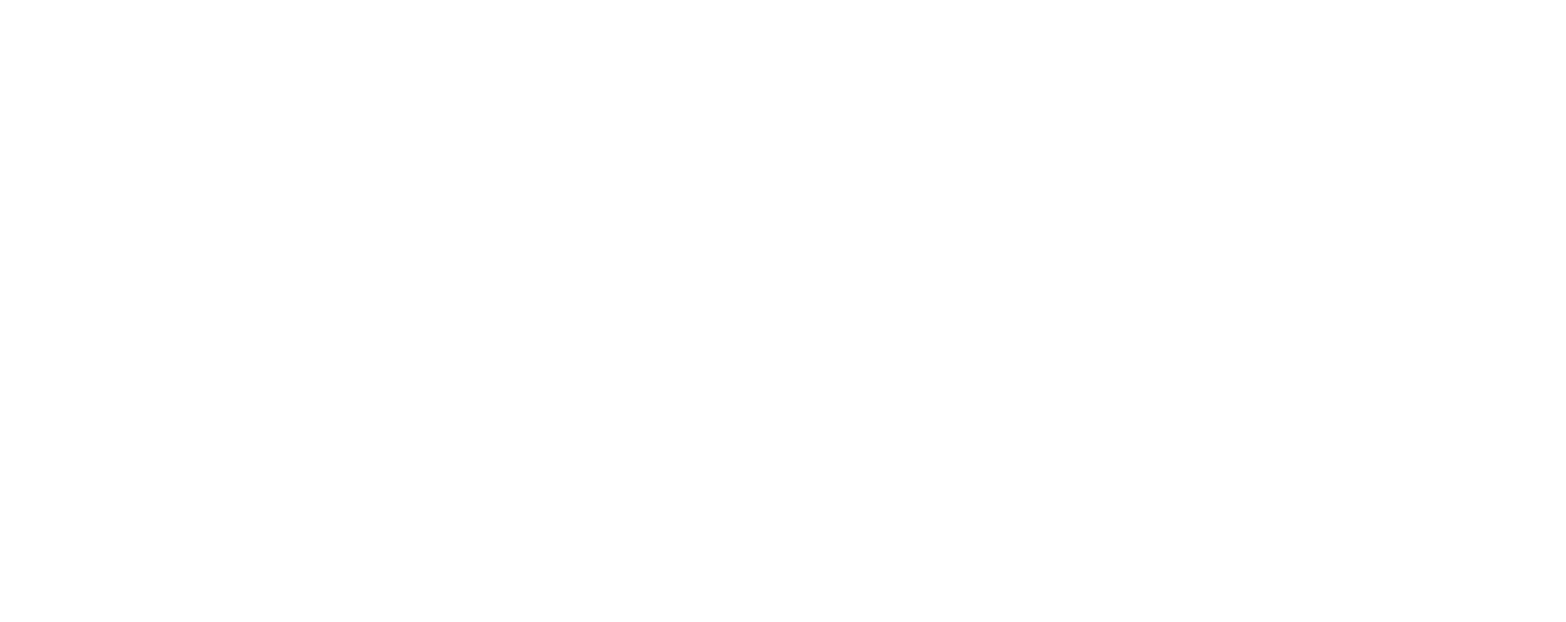
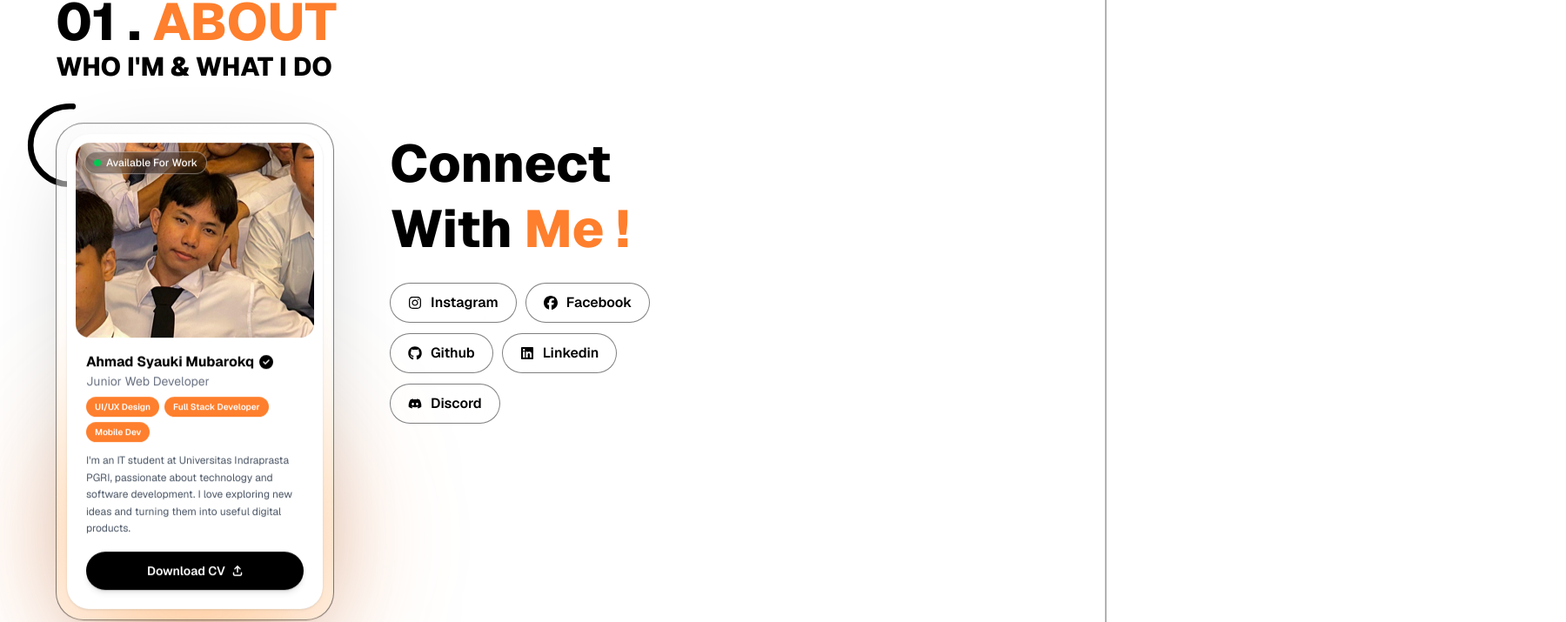
Before and after one commit to AhmadSyaukiM/first-app-netxjs, a Next.js app: page / in a window 1280 px wide. Shown: the part 1173-1888 px from the top of the page at 87% size, 1800 px wide, since content can reach past the window. Before the commit the page ends 1072 px from the top, so only its background shows below. Built offline with nearby package versions, Linux system fonts and the light colour scheme.

Commit message:
adding about page and marquee

```diff
--- a/app/globals.css
+++ b/app/globals.css
@@ -11,6 +11,7 @@
 
 body {
   cursor: url('/images/1.png') 0 0, auto;
+  overflow-x: hidden;
 }
 
 button,
--- a/app/page.tsx
+++ b/app/page.tsx
@@ -1,12 +1,17 @@
 import Hero from "@/components/sections/Hero";
 import MarqueeDivider from "@/components/sections/MarqueeDivider";
+import About from "@/components/sections/About";
+import Logo from "@/components/ui/Logo";
 
 export default function Home() {
   return (
-    <>
-      <Hero />
+    <div className="relative">
+      <Logo />
+      <div id="home">
+        <Hero />
+      </div>
       <MarqueeDivider />
-      {/* nanti section About taruh di sini */}
-    </>
+      <About />
+    </div>
   );
 }
--- a/components/layout/Navbar.tsx
+++ b/components/layout/Navbar.tsx
@@ -10,11 +10,11 @@
 import ContactIcon from "@/components/icons/ContactIcon";
 
 const NAV_ITEMS = [
-  { icon: HomeIcon, label: "Home" },
-  { icon: AboutIcon, label: "About" },
-  { icon: CareerIcon, label: "Career" },
-  { icon: ProjectIcon, label: "Project" },
-  { icon: ContactIcon, label: "Contact" },
+  { icon: HomeIcon, label: "Home", id: "home" },
+  { icon: AboutIcon, label: "About", id: "about" },
+  { icon: CareerIcon, label: "Career", id: "career" },
+  { icon: ProjectIcon, label: "Project", id: "project" },
+  { icon: ContactIcon, label: "Contact", id: "contact" },
 ];
 
 export default function Navbar() {
@@ -72,8 +72,11 @@
             ref={(el) => {
               itemRefs.current[idx] = el;
             }}
-            onClick={() => setActive(idx)}
-            aria-label={item.label}
+              onClick={() => {
+                setActive(idx);
+                document.getElementById(item.id)?.scrollIntoView({ behavior: "smooth", block: "start" });
+              }}
+              aria-label={item.label}
             // lebar/padding TANPA transisi CSS -> berubah instan, biar getBoundingClientRect
             // selalu baca ukuran final, bukan ukuran di tengah animasi
             className={`group relative z-10 flex h-11 shrink-0 items-center justify-center
--- /dev/null
+++ b/components/sections/About.tsx
@@ -0,0 +1,49 @@
+import FadeIn from "@/components/ui/FadeIn";
+import ProfileCard from "@/components/ui/ProfileCard";
+import ConnectPanel from "@/components/ui/ConnectPanel";
+
+const TOP_LINE_WIDTH = 1800;
+const VERTICAL_LINE_LEFT = 1270;   // posisi horizontal garis vertikal (px dari kiri)
+const VERTICAL_LINE_HEIGHT = 838; // tinggi garis vertikal (px)
+
+export default function About() {
+  return (
+    <section id="about" className="relative px-6 py-16 sm:py-24">
+      <div aria-hidden className="pointer-events-none absolute inset-0 z-0">
+        <div
+          className="absolute left-0 top-10 h-[1.5px] bg-black/30"
+          style={{ width: TOP_LINE_WIDTH }}
+        />
+        <div
+          className="absolute top-10 w-[1.5px] bg-black/30"
+          style={{ left: VERTICAL_LINE_LEFT, height: VERTICAL_LINE_HEIGHT }}
+        />
+        <div
+          className="absolute bottom-10 h-[1.5px] w-screen -translate-x-1/2 bg-black/30"
+          style={{ left: "50%" }}
+        />
+      </div>
+
+      <div className="relative z-10 mx-auto max-w-6xl">
+        <FadeIn>
+          <p className="text-3xl font-extrabold text-black sm:text-6xl">
+            01 . <span className="text-primary">ABOUT</span>
+          </p>
+          <h2 className="mt-1 text-2xl font-extrabold uppercase text-black sm:text-3xl">
+            Who I&apos;m &amp; What I Do
+          </h2>
+        </FadeIn>
+
+        <div className="mt-14 flex flex-col items-center gap-16 lg:flex-row lg:items-start lg:justify-between">
+          <FadeIn delay={0.1}>
+            <ProfileCard />
+          </FadeIn>
+
+          <FadeIn delay={0.2} className="w-full lg:w-auto lg:flex-1">
+            <ConnectPanel />
+          </FadeIn>
+        </div>
+      </div>
+    </section>
+  );
+}
--- /dev/null
+++ b/components/ui/ConnectPanel.tsx
@@ -0,0 +1,56 @@
+import { FaInstagram, FaFacebook, FaGithub, FaLinkedin, FaDiscord } from "react-icons/fa6";
+
+const ROWS = [
+  [
+    { icon: FaInstagram, label: "Instagram", href: "https://instagram.com/username" },
+    { icon: FaFacebook, label: "Facebook", href: "https://facebook.com/username" },
+  ],
+  [
+    { icon: FaGithub, label: "Github", href: "https://github.com/username" },
+    { icon: FaLinkedin, label: "Linkedin", href: "https://linkedin.com/in/username" },
+  ],
+  [
+    { icon: FaDiscord, label: "Discord", href: "https://discord.com/users/username" },
+  ],
+];
+
+export default function ConnectPanel() {
+  return (
+    <div className="flex w-full flex-col items-center lg:items-start">
+      <h3 className="text-3xl font-extrabold leading-tight text-black sm:text-6xl">
+        Connect
+        <br />
+        With <span className="text-primary">Me !</span>
+      </h3>
+
+      <div className="mt-6 flex flex-col gap-3">
+        {ROWS.map((row, rowIdx) => (
+          <div
+            key={rowIdx}
+            className="flex flex-wrap justify-center gap-2.5 lg:justify-start"
+            style={{ marginLeft: rowIdx === 2 ? "0px" : undefined }}
+          >
+            {row.map((social) => {
+              const Icon = social.icon;
+              return (
+                <a
+                  key={social.label}
+                  href={social.href}
+                  target="_blank"
+                  rel="noopener noreferrer"
+                  className="glass group flex items-center gap-2.5 rounded-full px-5 py-2.5
+                             text-base font-semibold text-black
+                             transition-all duration-500 ease-out
+                             hover:bg-primary hover:text-white hover:scale-105"
+                >
+                  <Icon size={16} className="transition-colors duration-500 ease-out group-hover:text-white" />
+                  {social.label}
+                </a>
+              );
+            })}
+          </div>
+        ))}
+      </div>
+    </div>
+  );
+}
--- a/components/ui/DotGridBackground.tsx
+++ b/components/ui/DotGridBackground.tsx
@@ -5,9 +5,9 @@
       className="pointer-events-none fixed inset-0 -z-10"
       style={{
         backgroundImage:
-          "radial-gradient(circle, #b8b8b8 1px, transparent 1px)",
+          "radial-gradient(circle, #06060636 1px, transparent 1px)",
         backgroundSize: "24px 24px",
-        backgroundColor: "#ecebeb", // dari #fafafa -> lebih gelap
+        backgroundColor: "#f3f3f3", // dari #fafafa -> lebih gelap
       }}
     />
   );
--- a/components/ui/Logo.tsx
+++ b/components/ui/Logo.tsx
@@ -64,15 +64,17 @@
   }, [phase, text]);
 
   return (
-    // "fixed" -> "absolute": sekarang nempelnya relatif ke parent section (Home),
-    // bukan ke viewport, jadi akan ikut ke-scroll away bareng section Home
-    <div className="absolute left-6 top-6 z-40 flex items-center gap-2 font-extrabold text-2xl">
-      <svg viewBox="0 0 24 24" className="h-5 w-5 -scale-x-100" aria-hidden>
-        <polygon points="4,2 20,12 4,22" fill="black" />
+    <div className="absolute left-6 top-6 z-40 flex h-8 items-center gap-2 font-extrabold text-2xl">
+      <svg viewBox="0 0 24 24" className="h-5 w-5 shrink-0 -scale-x-100" aria-hidden>
+        <polygon points="20,2 4,12 20,22" fill="black" />
       </svg>
-      <span className="tabular-nums">{text}</span>
+
+      {/* leading-none: matikan line-height ekstra dari font, biar teks & container tetap stabil
+          tingginya walau kontennya berubah-ubah (kosong -> penuh -> kosong lagi) */}
+      <span className="tabular-nums leading-none">{text}</span>
+
       <span
-        className={`w-[2.5px] h-6 bg-black inline-block transition-opacity duration-150 ${
+        className={`w-[2.5px] h-6 shrink-0 bg-black inline-block transition-opacity duration-150 ${
           cursorVisible ? "opacity-100" : "opacity-0"
         }`}
       />
--- /dev/null
+++ b/components/ui/ProfileCard.tsx
@@ -0,0 +1,98 @@
+"use client";
+
+import Image from "next/image";
+import { motion } from "framer-motion";
+import { FaArrowUpFromBracket, FaCircleCheck } from "react-icons/fa6";
+
+const TAGS = ["UI/UX Design", "Full Stack Developer", "Mobile Dev"];
+
+export default function ProfileCard() {
+  return (
+    <div className="relative">
+      {/* circle gradient primary di belakang - full circle, tidak lagi bisa kepotong */}
+      <div
+        aria-hidden
+        className="absolute -bottom-10 left-1/2 -z-10 h-72 w-72 -translate-x-1/2 rounded-full bg-primary/50 blur-[80px]"
+      />
+
+      <svg
+        aria-hidden
+        viewBox="0 0 120 120"
+        className="pointer-events-none absolute -left-10 -top-10 -z-10 h-28 w-28"
+      >
+        <circle cx="60" cy="60" r="48" fill="none" stroke="black" strokeWidth="7" strokeDasharray="230 80" strokeLinecap="round" />
+      </svg>
+
+      <motion.div
+        animate={{ y: [0, -10, 0] }}
+        transition={{ duration: 4, repeat: Infinity, ease: "easeInOut" }}
+        className="glass w-72 rounded-[2rem] p-3 sm:w-80"
+      >
+        <div className="overflow-hidden rounded-[1.6rem] bg-white p-2.5 shadow-sm">
+          <div className="relative overflow-hidden rounded-2xl">
+            <Image
+              src="/images/profile.png"
+              alt="Ahmad Syauki Mubarok"
+              width={320}
+              height={260}
+              className="h-56 w-full object-cover"
+            />
+
+            {/* badge - lebih gelap, bukan glass terang lagi */}
+            <div className="absolute left-2.5 top-2.5 flex items-center gap-1.5 rounded-full bg-black/30 px-2.5 py-1 text-xs font-medium text-white backdrop-blur-md border border-white/40">
+              <span className="relative flex h-2 w-2">
+                <span className="absolute inline-flex h-full w-full animate-ping rounded-full bg-green-400 opacity-75" />
+                <span className="relative inline-flex h-2 w-2 rounded-full bg-green-500" />
+              </span>
+              Available For Work
+            </div>
+          </div>
+
+          <div className="p-3 pt-4">
+            <div className="flex items-center gap-1.5">
+              <h3 className="text-base font-bold text-black">Ahmad Syauki Mubarokq</h3>
+              <FaCircleCheck className="text-black" size={16} />
+            </div>
+            <p className="text-sm text-gray-500">Junior Web Developer</p>
+
+            <div className="mt-2 flex flex-wrap gap-1.5">
+              {TAGS.map((tag) => (
+                <span key={tag} className="rounded-full bg-primary px-2.5 py-1 text-[10px] font-semibold text-white">
+                  {tag}
+                </span>
+              ))}
+            </div>
+
+            <p className="mt-3 text-xs leading-relaxed text-gray-600">
+              I&apos;m an IT student at Universitas Indraprasta PGRI, passionate about
+              technology and software development. I love exploring new ideas and
+              turning them into useful digital products.
+            </p>
+
+            {/* Download CV - bump lebih halus + shine sweep seperti button Contact */}
+            <motion.button
+              whileHover={{ y: -2 }}
+              whileTap={{ scale: 0.97 }}
+              transition={{ type: "spring", stiffness: 300, damping: 20 }}
+              className="group relative mt-4 flex w-full items-center justify-center gap-2
+                         overflow-hidden rounded-full bg-black py-3 text-sm font-semibold
+                         text-white shadow-md hover:shadow-lg"
+            >
+              <span className="relative z-10 flex items-center gap-2">
+                Download CV
+                <FaArrowUpFromBracket size={12} />
+              </span>
+
+              <span
+                className="pointer-events-none absolute inset-0 z-20 -translate-x-full
+                           bg-gradient-to-r from-transparent via-white/25 to-transparent
+                           transition-transform duration-700 ease-out
+                           group-hover:translate-x-full"
+              />
+            </motion.button>
+          </div>
+        </div>
+      </motion.div>
+    </div>
+  );
+}
```
Also changed, not shown: public/images/profile.png (added).
